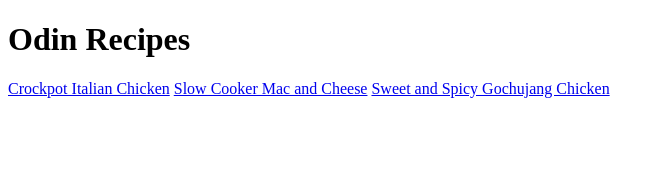
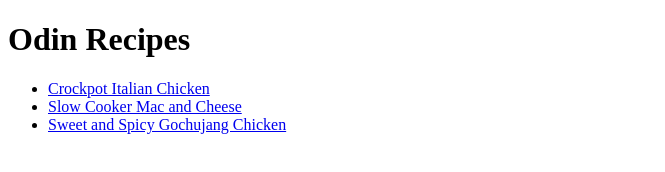
Before and after one commit to ein-n/odin-recipes, a plain HTML site: page index.html in a window 1280 px wide. Shown: the whole page, without its empty margins (0-665 px from the left). Drawn offline with Linux system fonts and the light colour scheme.

Commit message:
Fixed formatting of recipe links.

```diff
--- a/index.html
+++ b/index.html
@@ -7,8 +7,10 @@
 
     <body>
         <h1>Odin Recipes</h1>
-        <a href="recipes/crockpot-italian-chicken.html">Crockpot Italian Chicken</a>
-        <a href="recipes/slow-cooker-mac-and-cheese.html">Slow Cooker Mac and Cheese</a>
-        <a href="recipes/sweet-and-spicy-gochujang-chicken.html">Sweet and Spicy Gochujang Chicken</a>
+        <ul>
+            <li><a href="recipes/crockpot-italian-chicken.html">Crockpot Italian Chicken</a></li>
+            <li><a href="recipes/slow-cooker-mac-and-cheese.html">Slow Cooker Mac and Cheese</a></li>
+            <li><a href="recipes/sweet-and-spicy-gochujang-chicken.html">Sweet and Spicy Gochujang Chicken</a></li>
+        </ul>
     </body>
 </html>
```
